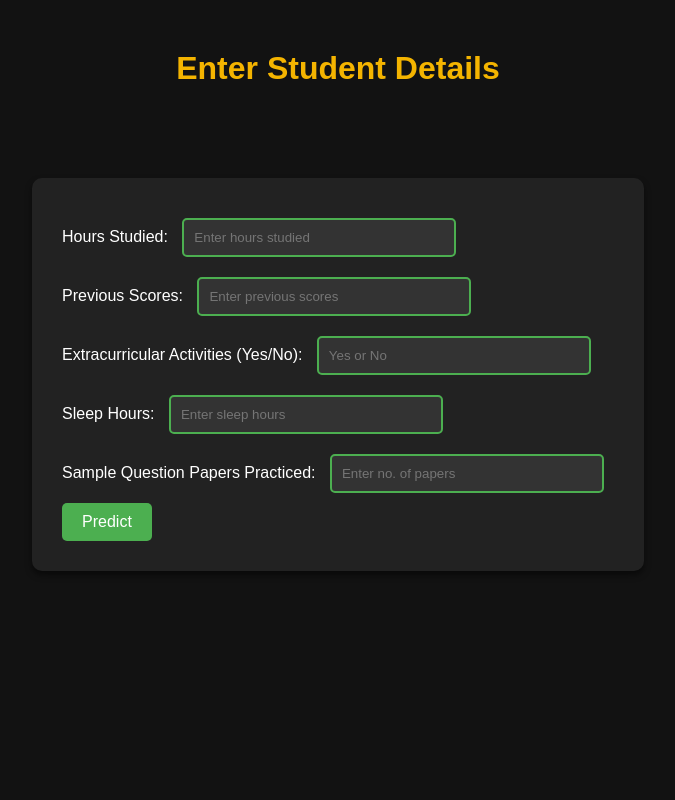
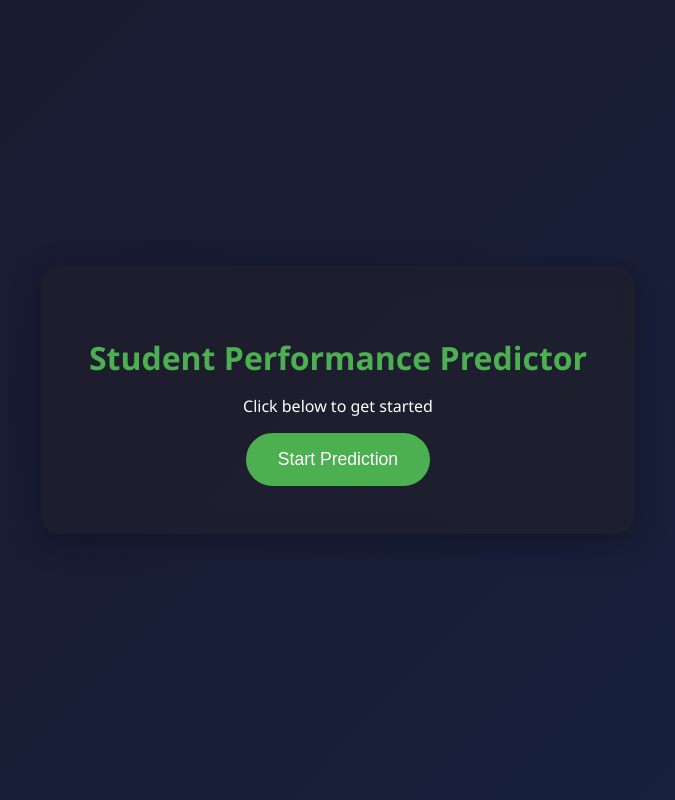
Before and after one commit to Thejashree0308/flaskapp, a Flask app: page / in a window 1280 px wide. Shown: the whole page, without its empty margins (302-977 px from the left). Run offline with Flask 3, Linux system fonts and the light colour scheme.

Commit message:
Your descriptive commit message about the changes

```diff
--- a/app.py
+++ b/app.py
@@ -1,36 +1,61 @@
-from flask import Flask, render_template, request
+from flask import Flask, render_template, request, session
+import numpy as np
+from sklearn.linear_model import LinearRegression
+import matplotlib
+matplotlib.use('Agg')
+import matplotlib.pyplot as plt
+import io
+import base64
+import secrets
 
 app = Flask(__name__)
+app.secret_key = secrets.token_hex(16)
+
+# Generate synthetic dataset and train model
+np.random.seed(42)
+X = np.random.rand(100, 5) * [10, 100, 1, 10, 10]
+y = X @ [2.5, 0.35, 4.8, 1.8, 2.9] + np.random.normal(0, 3, 100)
+model = LinearRegression().fit(X, y)
+
+def create_plot(features):
+    plt.style.use('dark_background')
+    fig, ax = plt.subplots(figsize=(10,6))
+    feature_names = ['Hours', 'Scores', 'Activities', 'Sleep', 'Papers']
+    contributions = model.coef_ * features
+    ax.barh(feature_names, contributions, color=['#4CAF50','#2196F3','#FFC107','#9C27B0','#FF5722'])
+    ax.set_title('Feature Contributions', pad=20)
+
+    img = io.BytesIO()
+    plt.savefig(img, format='png', bbox_inches='tight')
+    img.seek(0)
+    return base64.b64encode(img.getvalue()).decode()
 
 @app.route('/')
 def home():
-    # Render the form page without prediction text initially
+    return render_template('home.html')
+
+@app.route('/index')
+def index():
     return render_template('index.html')
 
 @app.route('/predict', methods=['POST'])
 def predict():
     try:
-        # Retrieve form data
-        hours = float(request.form['hours'])
-        previous_scores = float(request.form['previous_scores'])
-        activities = request.form['extracurricular_activities'].strip().lower()
-        sleep = float(request.form['sleep'])
-        papers = float(request.form['sample_question_papers'])
-
-        # Convert extracurricular activities input to binary
-        extra_value = 1 if activities == 'yes' else 0
-
-        # Simple predictive formula (replace with your trained model as needed)
-        result = (hours * 2) + (previous_scores * 0.3) + (extra_value * 5) + (sleep * 1.5) + (papers * 3)
-
-        prediction_text = f'Predicted Performance Index: {round(result, 2)}'
+        features = [
+            float(request.form['hours']),
+            float(request.form['previous_scores']),
+            1 if request.form['extracurricular_activities'].strip().lower() == 'yes' else 0,
+            float(request.form['sleep']),
+            float(request.form['sample_question_papers'])
+        ]
+        prediction = model.predict([features])[0]
+        plot_url = create_plot(features)
+        return render_template('result.html',
+                            prediction_text=f'Predicted Score: {prediction:.2f}',
+                            plot_url=plot_url)
     except Exception as e:
-        prediction_text = f"Error: {str(e)}"
-
-    # Render the same page with prediction result
-    return render_template('index.html', prediction_text=prediction_text)
+        return render_template('index.html',
+                            prediction_text=f"Error: {str(e)}")
 
 if __name__ == '__main__':
-    app.run(debug=True)
-if __name__ == "__main__":
-    app.run(host='0.0.0.0', port=10000)
+    app.run(host='0.0.0.0', port=10000, debug=True)
--- a/static/style.css
+++ b/static/style.css
@@ -1,16 +1,16 @@
-/* General Styles */
-body {
-    background-color: #121212;
-    color: #ffffff;
-    font-family: 'Segoe UI', Tahoma, Geneva, Verdana, sans-serif;
-    margin: 0;
-    padding: 0;
+:root {
+    --bg-dark: #121212;
+    --surface: #1e1e1e;
+    --primary: #4CAF50;
+    --text: #ffffff;
 }
 
-.container {
-    max-width: 800px;
-    margin: 0 auto;
-    padding: 20px;
+body {
+    background-color: var(--bg-dark);
+    color: var(--text);
+    font-family: 'Segoe UI', sans-serif;
+    margin: 0;
+    min-height: 100vh;
 }
 
 /* Home Page */
@@ -18,103 +18,68 @@ body {
     display: flex;
     justify-content: center;
     align-items: center;
-    height: 100vh;
+    min-height: 100vh;
     background: linear-gradient(135deg, #1a1a2e 0%, #16213e 100%);
 }
 
 .home-box {
-    background-color: rgba(30, 30, 46, 0.8);
-    padding: 40px;
-    border-radius: 15px;
+    background: rgba(30, 30, 46, 0.9);
+    padding: 3rem;
+    border-radius: 20px;
     text-align: center;
     backdrop-filter: blur(10px);
-    box-shadow: 0 8px 32px rgba(0, 0, 0, 0.2);
+    box-shadow: 0 8px 32px rgba(0,0,0,0.3);
 }
 
 .home-box h1 {
-    color: #4CAF50;
-    margin-bottom: 20px;
-    font-size: 2.5rem;
+    color: var(--primary);
+    margin-bottom: 1rem;
 }
 
-.home-box p {
-    font-size: 1.2rem;
-    margin-bottom: 30px;
-    color: #b3b3b3;
+.predict-btn {
+    background: var(--primary);
+    color: white;
+    padding: 1rem 2rem;
+    border: none;
+    border-radius: 50px;
+    font-size: 1.1rem;
+    cursor: pointer;
+    transition: transform 0.3s;
 }
 
-/* Forms */
-.form-container {
-    background-color: #1e1e1e;
-    padding: 30px;
-    border-radius: 15px;
-    margin-top: 30px;
-    box-shadow: 0 4px 6px rgba(0, 0, 0, 0.1);
+.predict-btn:hover {
+    transform: translateY(-3px);
 }
 
-label {
-    display: block;
-    margin: 15px 0 5px;
-    color: #4CAF50;
+/* Form Page */
+.form-container {
+    max-width: 800px;
+    margin: 2rem auto;
+    padding: 2rem;
 }
 
-input[type="text"] {
+.input-group {
+    margin-bottom: 1.5rem;
+}
+
+input, select {
     width: 100%;
-    padding: 12px;
-    margin: 8px 0;
-    background: #333;
+    padding: 0.8rem;
+    background: #2d2d2d;
     border: 1px solid #444;
-    border-radius: 4px;
+    border-radius: 8px;
     color: white;
 }
 
-input[type="submit"], button {
-    background-color: #4CAF50;
-    color: white;
-    padding: 12px 20px;
-    border: none;
-    border-radius: 4px;
-    cursor: pointer;
-    font-size: 16px;
-    margin-top: 20px;
-    transition: all 0.3s ease;
+/* Results Page */
+.result-container {
+    max-width: 800px;
+    margin: 2rem auto;
+    padding: 2rem;
 }
 
-input[type="submit"]:hover, button:hover {
-    background-color: #45a049;
-    transform: translateY(-2px);
+.result-plot {
+    width: 100%;
+    margin: 2rem 0;
+    border-radius: 12px;
 }
-
-/* Result Page */
-.result-box {
-    background-color: #1e1e1e;
-    padding: 30px;
-    border-radius: 15px;
-    margin: 30px 0;
-    text-align: center;
-}
-
-.plot-container {
-    margin: 30px 0;
-    padding: 20px;
-    background-color: #1e1e1e;
-    border-radius: 15px;
-}
-
-.back-button {
-    background-color: #2196F3;
-}
-
-.back-button:hover {
-    background-color: #0b7dda;
-}
-
-/* Responsive Design */
-@media (max-width: 768px) {
-    .container {
-        padding: 10px;
-    }
-    .form-container, .result-box {
-        padding: 20px;
-    }
-}
--- /dev/null
+++ b/templates/home.html
@@ -0,0 +1,18 @@
+<!DOCTYPE html>
+<html>
+<head>
+    <title>Home</title>
+    <link rel="stylesheet" href="{{ url_for('static', filename='style.css') }}">
+</head>
+<body>
+    <div class="home-container">
+        <div class="home-box">
+            <h1>Student Performance Predictor</h1>
+            <p>Click below to get started</p>
+            <a href="{{ url_for('index') }}">
+                <button class="predict-btn">Start Prediction</button>
+            </a>
+        </div>
+    </div>
+</body>
+</html>
--- a/templates/index.html
+++ b/templates/index.html
@@ -1,92 +1,47 @@
-
 <!DOCTYPE html>
-<html lang="en">
+<html>
 <head>
-    <meta charset="UTF-8" />
-    <title>Student Performance Predictor</title>
-    <style>
-        body {
-            background-color: #121212;
-            color: #ffffff;
-            font-family: Arial, sans-serif;
-            margin: 0;
-            padding: 0;
-        }
-        h1 {
-            text-align: center;
-            margin-top: 50px;
-            color: #f4b400;
-        }
-        h2 {
-            text-align: center;
-            color: #0ea5e9;
-        }
-        form {
-            display: flex;
-            flex-direction: column;
-            align-items: center;
-            margin-top: 50px;
-        }
-        input[type="text"] {
-            padding: 10px;
-            margin: 10px;
-            width: 250px;
-            border: 2px solid #4CAF50;
-            border-radius: 5px;
-            background-color: #333;
-            color: #fff;
-        }
-        input[type="submit"] {
-            padding: 10px 20px;
-            background-color: #4CAF50;
-            border: none;
-            color: white;
-            border-radius: 5px;
-            cursor: pointer;
-            font-size: 16px;
-        }
-        input[type="submit"]:hover {
-            background-color: #45a049;
-        }
-        .container {
-            display: flex;
-            flex-direction: column;
-            align-items: center;
-        }
-        .form-container {
-            background-color: #222;
-            padding: 30px;
-            border-radius: 10px;
-            box-shadow: 0px 4px 6px rgba(0, 0, 0, 0.5);
-            margin-top: 20px;
-        }
-    </style>
+    <title>Predict</title>
+    <link rel="stylesheet" href="{{ url_for('static', filename='style.css') }}">
 </head>
 <body>
-    <div class="container">
-        <h1>Enter Student Details</h1>
-        <form action="/predict" method="post">
-            <div class="form-container">
-                <label>Hours Studied:</label>
-                <input type="text" name="hours" placeholder="Enter hours studied" required /><br>
+    <div class="form-container">
+        <form method="POST" action="/predict">
+            <div class="input-group">
+                <label>Study Hours/Day</label>
+                <input type="number" step="0.1" name="hours" required>
+            </div>
 
-                <label>Previous Scores:</label>
-                <input type="text" name="previous_scores" placeholder="Enter previous scores" required /><br>
+            <div class="input-group">
+                <label>Previous Scores (%)</label>
+                <input type="number" step="0.1" name="previous_scores" required>
+            </div>
 
-                <label>Extracurricular Activities (Yes/No):</label>
-                <input type="text" name="extracurricular_activities" placeholder="Yes or No" required /><br>
+            <div class="input-group">
+                <label>Extracurricular Activities</label>
+                <select name="extracurricular_activities" required>
+                    <option value="yes">Yes</option>
+                    <option value="no">No</option>
+                </select>
+            </div>
 
-                <label>Sleep Hours:</label>
-                <input type="text" name="sleep" placeholder="Enter sleep hours" required /><br>
+            <div class="input-group">
+                <label>Sleep Hours</label>
+                <input type="number" step="0.1" name="sleep" required>
+            </div>
 
-                <label>Sample Question Papers Practiced:</label>
-                <input type="text" name="sample_question_papers" placeholder="Enter no. of papers" required /><br>
+            <div class="input-group">
+                <label>Practice Papers Solved</label>
+                <input type="number" name="sample_question_papers" required>
+            </div>
 
-                <input type="submit" value="Predict" />
-            </div>
+            <button type="submit">Predict Performance</button>
         </form>
+
         {% if prediction_text %}
-            <h2>{{ prediction_text }}</h2>
+        <div class="prediction-result">
+            {{ prediction_text }}
+        </div>
         {% endif %}
     </div>
 </body>
```
Also changed, not shown: templates/plot.html (added, +22 -0 lines), templates/result.html (added, +16 -0 lines), 1 other file.
